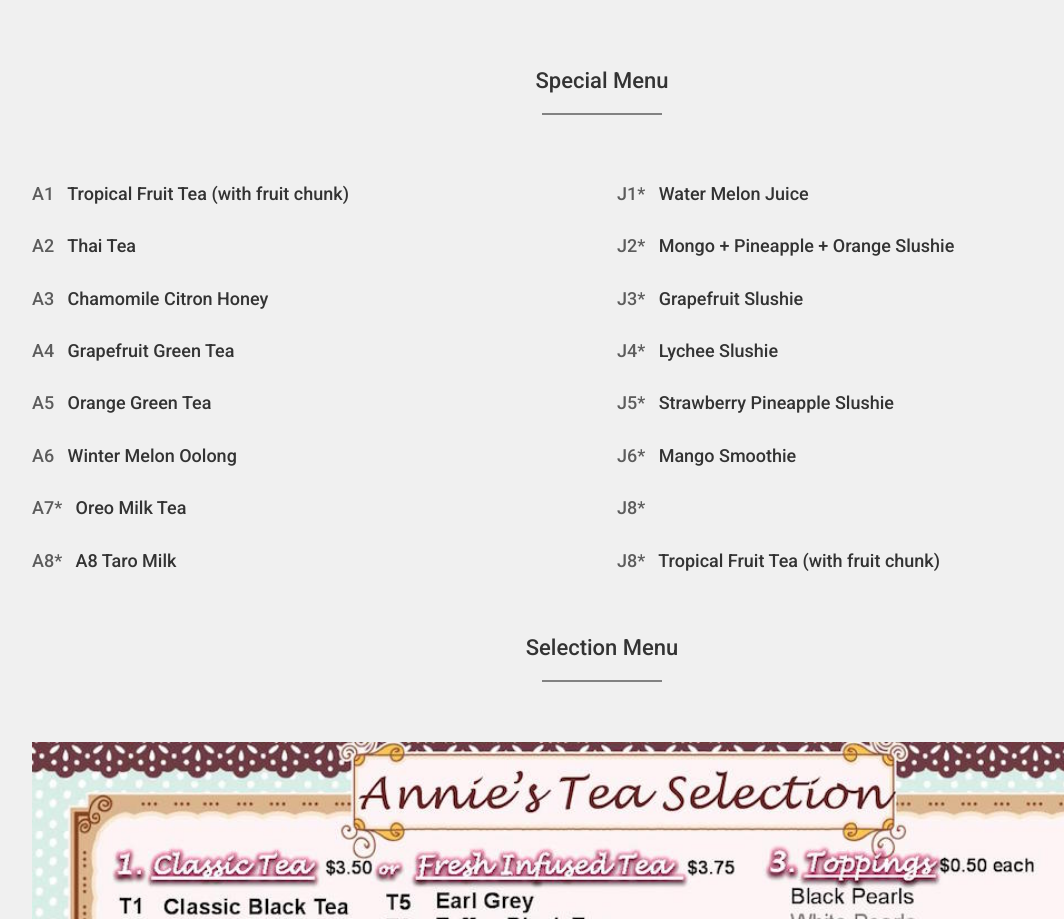
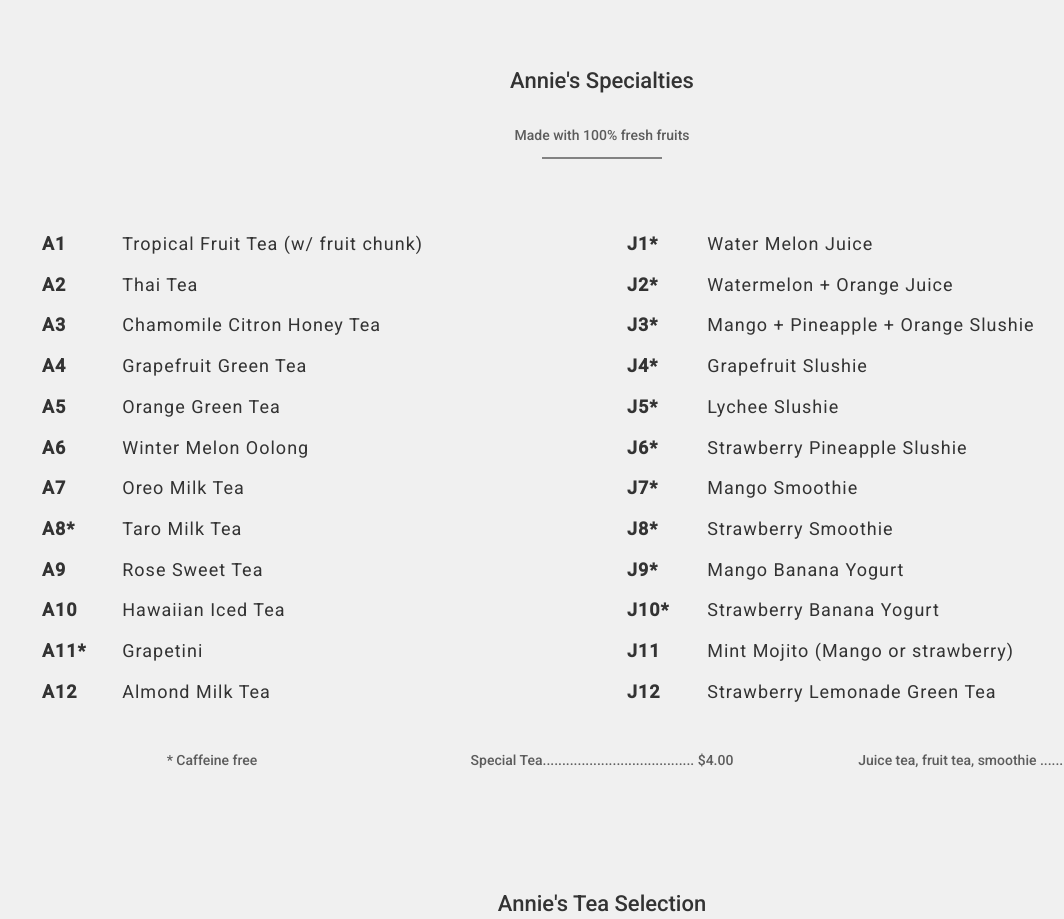
Before and after one commit to Taroka/teaannie, a plain HTML site: page index.html in a window 1280 px wide. Shown: the part 5040-5959 px from the top of the page, without its empty margins (38-1102 px from the left). Drawn offline with Linux system fonts and the light colour scheme.

Commit message:
textify one menu

```diff
--- a/css/style.css
+++ b/css/style.css
@@ -5,6 +5,8 @@ Template 2076 Zentro
 http://www.tooplate.com/view/2076-zentro
 
 */
+
+
 
 body
 	{
@@ -19,6 +21,7 @@ body
 .heading {
   font-size: 22px;
   font-weight: 500;
+	/*font-family: "LucidaHandwritingItalic";*/
 }
 
 .subheading {
@@ -142,6 +145,15 @@ hr {
   height: 100vh;
   text-align: center;
 }
+
+/*background-image: url(../images/home-bg.png);
+
+@media (min-width: 480px) {
+    background-image: url(../images/home-bg.png);
+}*/
+
+
+
 #home h1 {
   font-size: 20px;
   letter-spacing: 8px;
@@ -193,14 +205,46 @@ hr {
 #menu h4 {
 	line-height: 0.8;
 }
+#menu h5 {
+	color: #5C5C5C;
+	line-height: 0.3;
+}
 #menu .col-md-8 {
   padding-bottom: 42px;
 }
 #menu .col-md-6 {
   padding-bottom: 18px;
 }
+#menu .title {
+	text-align:left;
+}
+
 #menu span {
   color: #5C5C5C;
+}
+#menu dl {
+	font-size: 18px;
+	font-weight: 400;
+	letter-spacing: 1px;
+	width: 100%;
+	overflow: hidden;
+	padding: 10px;
+	margin: 0;
+}
+#menu dt {
+	float: left;
+	width: 15%;
+	padding: 0;
+	margin: 0;
+}
+#menu dd {
+	margin-bottom: 15px;
+	float: left;
+	width: 85%;
+}
+#menu li{
+	font-size: 25px;
+	font-weight: 300;
 }
 
 
--- a/index.html
+++ b/index.html
@@ -239,84 +239,214 @@ Almond Crisp -->
 
 
 <!-- menu section -->
-<section id="menu" class="parallax-section gallery">
+<section id="menu" class="parallax-section">
 	<div class="container">
 		<div class="row">
+			<!-- Annie's Specialties section -->
 			<div class="col-md-offset-2 col-md-8 col-sm-12 text-center">
-				<h1 class="heading">Special Menu</h1>
+				<h1 class="heading">Annie's Specialties</h1> </br>
+					<h5 >Made with 100% fresh fruits</h5>
 				<hr>
 			</div>
+
 			<div class="col-md-6 col-sm-6">
-				<h4><span>A1 &nbsp;</span> Tropical Fruit Tea (with fruit chunk)</h4>
+				<dl>
+					<dt>A1</dt><dd>Tropical Fruit Tea (w/ fruit chunk)</dd>
+					<dt>A2</dt><dd>Thai Tea</dd>
+					<dt>A3</dt><dd>Chamomile Citron Honey Tea</dd>
+					<dt>A4</dt><dd>Grapefruit Green Tea</dd>
+					<dt>A5</dt><dd>Orange Green Tea</dd>
+					<dt>A6</dt><dd>Winter Melon Oolong</dd>
+					<dt>A7</dt><dd>Oreo Milk Tea</dd>
+					<dt>A8*</dt><dd>Taro Milk Tea</dd>
+					<dt>A9</dt><dd>Rose Sweet Tea</dd>
+					<dt>A10</dt><dd>Hawaiian Iced Tea</dd>
+					<dt>A11*</dt><dd>Grapetini</dd>
+					<dt>A12</dt><dd>Almond Milk Tea</dd>
+				</dl>
 			</div>
+
 			<div class="col-md-6 col-sm-6">
-				<h4><span>J1* &nbsp;</span> Water Melon Juice</h4>
-			</div>
-			<div class="col-md-6 col-sm-6">
-				<h4><span>A2 &nbsp;</span>  Thai Tea<h4>
-			</div>
-			<div class="col-md-6 col-sm-6">
-				<h4><span>J2* &nbsp;</span> Mongo + Pineapple + Orange Slushie</h4>
-			</div>
-			<div class="col-md-6 col-sm-6">
-				<h4><span>A3 &nbsp;</span> Chamomile Citron Honey</h4>
-			</div>
-			<div class="col-md-6 col-sm-6">
-				<h4><span>J3* &nbsp;</span> Grapefruit Slushie</h4>
-			</div>
-			<div class="col-md-6 col-sm-6">
-				<h4><span>A4 &nbsp;</span> Grapefruit Green Tea</h4>
-			</div>
-			<div class="col-md-6 col-sm-6">
-				<h4><span>J4* &nbsp;</span> Lychee Slushie</h4>
-			</div>
-			<div class="col-md-6 col-sm-6">
-				<h4><span>A5 &nbsp;</span> Orange Green Tea</h4>
-			</div>
-			<div class="col-md-6 col-sm-6">
-				<h4><span>J5* &nbsp;</span> Strawberry Pineapple Slushie</h4>
-			</div>
-			<div class="col-md-6 col-sm-6">
-				<h4><span>A6 &nbsp;</span> Winter Melon Oolong</h4>
-			</div>
-			<div class="col-md-6 col-sm-6">
-				<h4><span>J6* &nbsp;</span> Mango Smoothie</h4>
-			</div>
-			<div class="col-md-6 col-sm-6">
-				<h4><span>A7* &nbsp;</span> Oreo Milk Tea</h4>
-			</div>
-			<div class="col-md-6 col-sm-6">
-				<h4><span>J8* &nbsp;</span> </h4>
-			</div>
-			<div class="col-md-6 col-sm-6">
-				<h4><span>A8* &nbsp;</span> A8 Taro Milk </h4>
-			</div>
-			<div class="col-md-6 col-sm-6">
-				<h4><span>J8* &nbsp;</span> Tropical Fruit Tea (with fruit chunk)</h4>
+				<dl>
+					<dt>J1*</dt><dd>Water Melon Juice</dd>
+					<dt>J2*</dt><dd>Watermelon + Orange Juice</dd>
+					<dt>J3*</dt><dd>Mango + Pineapple + Orange Slushie</dd>
+					<dt>J4*</dt><dd>Grapefruit Slushie</dd>
+					<dt>J5*</dt><dd>Lychee Slushie</dd>
+					<dt>J6*</dt><dd>Strawberry Pineapple Slushie</dd>
+					<dt>J7*</dt><dd>Mango Smoothie</dd>
+					<dt>J8*</dt><dd>Strawberry Smoothie</dd>
+					<dt>J9*</dt><dd>Mango Banana Yogurt</dd>
+					<dt>J10*</dt><dd>Strawberry Banana Yogurt</dd>
+					<dt>J11</dt><dd>Mint Mojito (Mango or strawberry)</dd>
+					<dt>J12</dt><dd>Strawberry Lemonade Green Tea</dd>
+				</dl>
 			</div>
 
 
+			<div class="col-md-4 col-sm-4 text-center">
+				<h5>* Caffeine free</h5>
+			</div>
+			<div class="col-md-4 col-sm-4 text-center">
+				<h5>Special Tea....................................... <span>$4.00</span></h5>
+			</div>
+			<div class="col-md-4 col-sm-4 text-center">
+				<h5>Juice tea, fruit tea, smoothie ............ <span>$4.50</span></h5>
+			</div>
 
-			<div class="col-md-12 col-sm-12 text-center">
+<!-- Annie's Tea Selection section -->
+<!--
+			<div class="col-md-offset-2 col-md-8 col-sm-12 text-center">
+				<h1 class="heading" style ="margin-top: 100px;">Annie's Tea Selection</h1> </br>
+					<h5>5 steps, build your own tea!</h5>
+				<hr>
+			</div>
+			<div class="col-md-12">
+				<div class="col-md-offset-2 col-md-8 col-sm-12 title">
+					<h4>1. Choose your tea</h4>
+				</div>
+							<div class="col-md-4 col-sm-4">
+							<div class="col-md-4 col-sm-4 title">
+								<h5>Classic Tea .............. $3.50</h5>
+							</div>
+								<dl>
+									<dt>T1</dt><dd>Classic Black Tea</dd>
+									<dt>T2</dt><dd>Jasmine Green Tea</dd>
+									<dt>T3</dt><dd>Special Roasted Tea</dd>
+									<dt>T4</dt><dd>Oolong Tea</dd>
+								</dl>
+							</div>
+							<div class="col-md-4 col-sm-4">
+								<h3>Fresh Infused Tea ........ $3.75</h3>
+								<dl>
+									<dt>T5</dt><dd>Earl Grey</dd>
+									<dt>T6</dt><dd>Toffee Black Tea</dd>
+									<dt>T7</dt><dd>Sakura Green Tea</dd>
+									<dt>T8</dt><dd>Japan Roasted Tea</dd>
+									<dt>T9</dt><dd>Chamomile Green Tea</dd>
+									<dt>T10</dt><dd>Osmanthus Oolong</dd>
+									<dt>T11</dt><dd>White Peach Oolong</dd>
+									<dt>T12</dt><dd>White Grape Oolong</dd>
+								</dl>
+							</div>
+							<div class="col-md-4 col-sm-4">
+								<dl>
+									<dt>T13</dt><dd>Honey Red Oolong</dd>
+									<dt>T14</dt><dd>Rose Iron Goddess</dd>
+									<dt>T15*</dt><dd>Rooibos</dd>
+									<dt>T16</dt><dd>Four Seasons Jadeite Tea</dd>
+									<dt>T17</dt><dd>Pomegranate Strawberry Black Tea</dd>
+									<dt>T18</dt><dd>Tropical Red Oolong</dd>
+									<dt>T19</dt><dd>Royal Lychee Black Tea</dd>
+									<dt>T20</dt><dd>Brown Rice Green Tea</dd>
+									<dt>T21</dt><dd>Peach Melon Green Tea</dd>
+								</dl>
+							</div>
+
+				<div class="col-md-offset-2 col-md-8 col-sm-12 text-center">
+					<h2>2. Add Milk?</h2>
+				</div>
+
+						<div class="col-md-4 col-sm-4">
+							<ul>
+								<h3>Classic Tea Optional Flavorings (Free)</h3>
+								<li>Lychee</li>
+								<li>vanilla</li>
+								<li>mongo</li>
+								<li>Pineapple</li>
+								<li>Strawberry</li>
+							</ul>
+						</div>
+						<div class="col-md-4 col-sm-4">
+							<ul>
+								<li>Passion Fruit</li>
+								<li>Apple</li>
+								<li>Blueberry</li>
+								<li>Peach</li>
+								<li>Honey Dew</li>
+								<li>Cranberry</li>
+							</ul>
+						</div>
+						<div class="col-md-4 col-sm-4">
+							<ul>
+								<li>Lavender</li>
+								<li>Kiwi</li>
+								<li>Brown Sugar</li>
+								<li>Chinese Caramel</li>
+								<li>Champagne Grape</li>
+							</ul>
+						</div>
+
+				<div class="col-md-offset-2 col-md-8 col-sm-12 text-center">
+					<h2>3. Topping .........$0.5 each</h2>
+				</div>
+
+							<div class="col-md-4 col-sm-4">
+								<ul>
+									<li>Black Pearls</li>
+									<li>White Pearls</li>
+									<li>Lychee Jelly</li>
+									<li>Crema</li>
+								</ul>
+							</div>
+							<div class="col-md-4 col-sm-4">
+								<ul>
+									<li>Ai Yu Jell-O</li>
+									<li>Grass Jelly Jell-O</li>
+									<li>Egg Pudding</li>
+									<li>Honey Aloe Vera</li>
+								</ul>
+							</div>
+							<div class="col-md-4 col-sm-4">
+									<ul>
+										<li>Strawberry Popping Pearls</li>
+										<li>Mango Popping Pearls</li>
+										<li>Lychee Popping Pearls</li>
+										<li>Passion Fruit Popping Pearls</li>
+									</ul>
+							</div>
+				<div class="col-md-offset-2 col-md-8 col-sm-12 text-center">
+					<h2>4. Regular Sweet or ?</h2>
+				</div>
+					<div class="col-md-12 col-sm-12 center">
+						<ul>
+							<li>Less Sweet (75%)</li>
+							<li>1/2 Sweet (50%)</li>
+							<li>Little Sweet (25%)</li>
+							<li>No Sweet (0%)</li>
+						</ul>
+					</div>
+				<div class="col-md-offset-2 col-md-8 col-sm-12 text-center">
+					<h2>5. Iced or Hot?</h2>
+				</div>
+
+				</div> -->
+
+
+
+
+<!-- picture menu -->
+
+			<div class="col-md-12 col-sm-12 text-center gallery">
 
 				<div>
 				</br>
-					<h1 class="heading">Selection Menu</h1>
+					<h1 class="heading">Annie's Tea Selection</h1>
 					<hr>
 				</br>
 				</br>
 					<a href="images/teaannie_selection_menu.jpg" data-lightbox-gallery="zenda-gallery"><img src="images/teaannie_selection_menu.jpg" alt="gallery img"></a>
 				</div>
-
+<!--
 				<div>
 				</br>
 				</br>
-					<h1 class="heading">Special Menu</h1>
+					<h1 class="heading">Annie's Specialties</h1>
 					<hr>
 					</br>
 					</br>
 					<a href="images/teaannie_special_menu.jpg" data-lightbox-gallery="zenda-gallery"><img src="images/teaannie_special_menu.jpg" alt="gallery img"></a>
-				</div>
+				</div> -->
 
 			</div>
 
```
Also changed, not shown: css/font-awesome.min.css, images/tealeaf.jpg (deleted).
